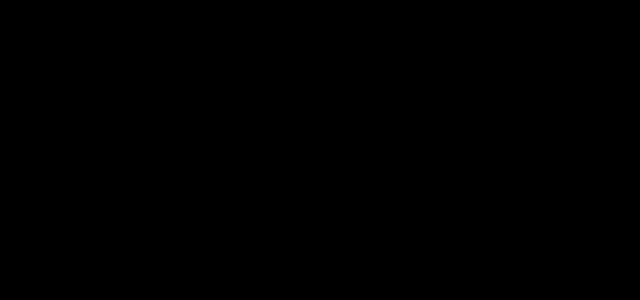
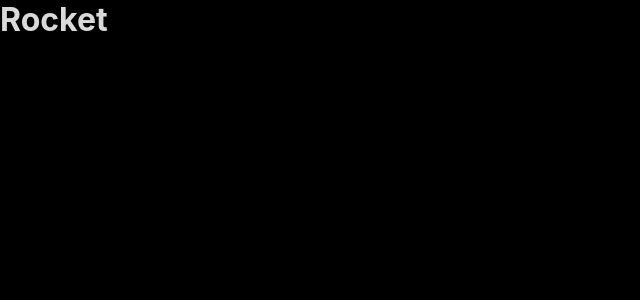
Before and after one commit to FelipePbi/ui_clone_twitter_reactjs, a React (Create React App) app: page / in a window 1280 px wide. Shown: the top 300 px of the page, without its empty margins (0-640 px from the left). Built offline with nearby package versions, Linux system fonts and the light colour scheme; the HTML template or start-up script is replaced by a standard one.

Commit message:
refactor: add color white in all components

```diff
--- a/src/styles/GlobalStyles.ts
+++ b/src/styles/GlobalStyles.ts
@@ -5,6 +5,8 @@ export default createGlobalStyle`
         margin: 0;
         padding: 0;
         box-sizing: border-box;
+
+        color: var(--white);
     }
 
     html, body, #root {
```
